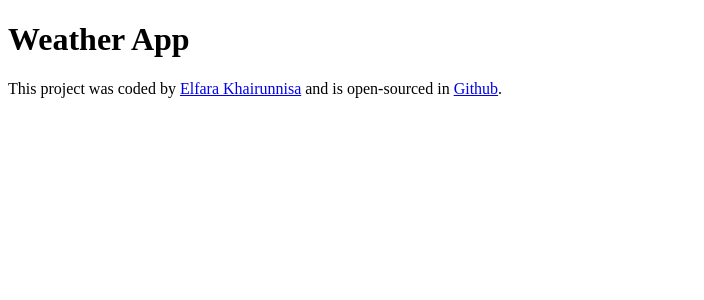
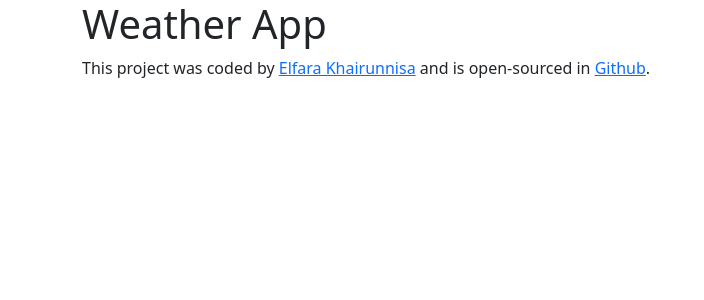
Before and after one commit to elfarakhrnns/react-weather-app, a React (Create React App) app: page / in a window 1280 px wide. Shown: the top 300 px of the page, without its empty margins (0-704 px from the left). Built offline with nearby package versions, Linux system fonts and the light colour scheme.

Commit message:
added bootstrap

```diff
--- a/package.json
+++ b/package.json
@@ -6,6 +6,7 @@
     "@testing-library/jest-dom": "^5.17.0",
     "@testing-library/react": "^13.4.0",
     "@testing-library/user-event": "^13.5.0",
+    "bootstrap": "^5.3.2",
     "react": "^18.2.0",
     "react-dom": "^18.2.0",
     "react-scripts": "5.0.1",
--- a/src/App.js
+++ b/src/App.js
@@ -4,21 +4,28 @@
 export default function App() {
   return (
     <div className="App">
+      <div className="container">
         <h1>Weather App</h1>
         <footer>
           This project was coded by{" "}
-        <a href="https://inspiring-puppy-8608c9.netlify.app" target="_blank">
+          <a
+            href="https://inspiring-puppy-8608c9.netlify.app"
+            target="_blank"
+            rel="noreferrer"
+          >
             Elfara Khairunnisa
           </a>{" "}
           and is open-sourced in{" "}
           <a
             href="https://github.com/elfarakhrnns/react-weather-app"
             target="_blank"
+            rel="noreferrer"
           >
             Github
           </a>
           .
         </footer>
       </div>
+    </div>
   );
 }
--- a/src/index.js
+++ b/src/index.js
@@ -2,6 +2,7 @@
 import ReactDOM from "react-dom/client";
 import "./index.css";
 import App from "./App";
+import "bootstrap/dist/css/bootstrap.css";
 import reportWebVitals from "./reportWebVitals";
 
 const root = ReactDOM.createRoot(document.getElementById("root"));
```
Also changed, not shown: 1 other file (tests, documents, lock files or other folders). Lines whose indentation alone changed are shown as unchanged.
